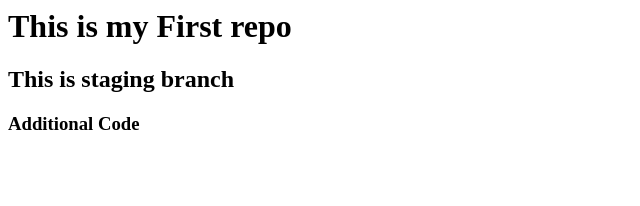
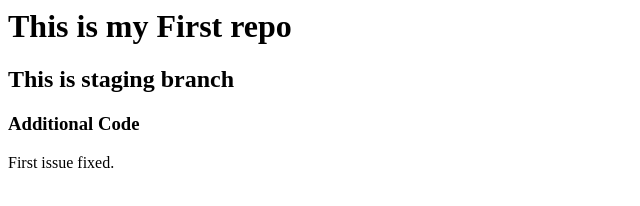
Before and after one commit to arundevlearn/first-test-repo, a plain HTML site: page index.html in a window 1280 px wide. Shown: the whole page, without its empty margins (0-640 px from the left). Drawn offline with Linux system fonts and the light colour scheme.

Commit message:
first issue fixed

```diff
--- a/index.html
+++ b/index.html
@@ -4,5 +4,6 @@
         <h1>This is my First repo</h1>
         <h2>This is staging branch</h2>
         <h3>Additional Code</h3>
+        <p>First issue fixed.</p>
     </body>
 </html>
```
